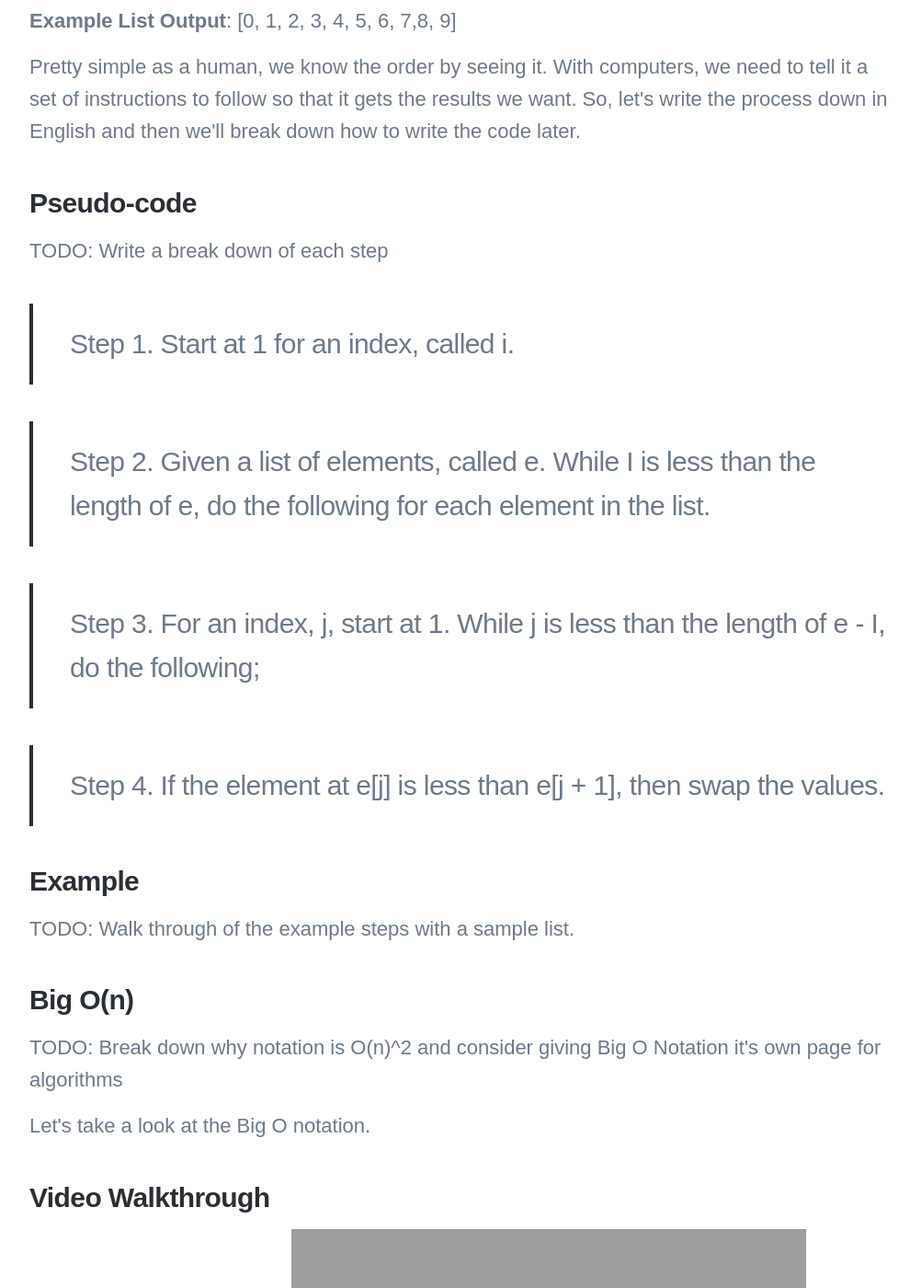
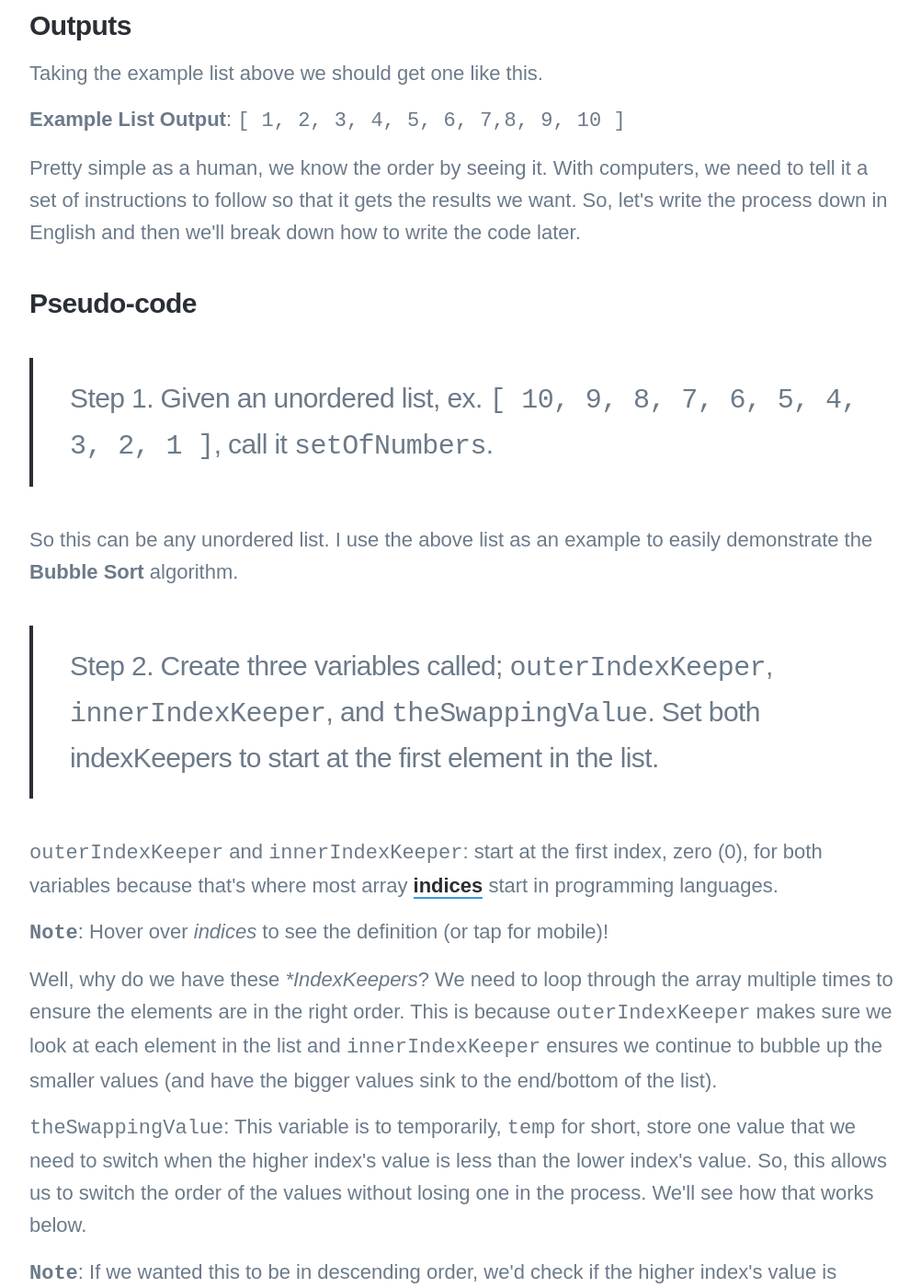
Before and after one commit to pmcavoy89/bubble-sort, a Jekyll site: the page built from docs/index.html, in a window 1280 px wide and 1400 px high, scrolled down 1303 px. Shown: the whole window at 92% size, without its empty margins (138-1140 px from the left). Built offline with Jekyll 4.4.1, drawn with Linux system fonts in a browser that asks for light colours; nearby versions of some CDN libraries; some web fonts are replaced; some of the changed text lies outside the part shown; grey boxes are pictures that could not be loaded.

Commit message:
Update bubbleSort code and pseudo code

```diff
--- a/docs/index.html
+++ b/docs/index.html
@@ -4,6 +4,16 @@ title: Bubble Sort
 description: A tutorial to learn bubble sort.
 featured_image: /images/bubble-sort.jpg
 ---
+
+<!-- TODO: Translate the Bubble Sort page into a markdown file. Too much HTML.
+---
+layout: default
+---
+<div class="home">
+  {% capture index %}{% include index.md %}{% endcapture %}
+  {{ index | markdownify }}
+</div>
+-->
 
 <section class="hero">
 
@@ -14,7 +24,7 @@ featured_image: /images/bubble-sort.jpg
     <div class="wrap">
         <h1>Bubble Sort</h1>
         <p>
-			Bubble Sort is an algorithm that allows a list of elements to be put into sorted order. This is done by swapping the element that are out of order.
+            Bubble Sort is an algorithm that allows a list of elements to be put into sorted order. This is done by swapping the element(s) that are out of order. A great way to think about what we're going to see below is that the bigger values <em>sink</em> while the smaller values <em>bubble</em> up to the top.
         </p>
         <p>
             Given a size of n elements, the algorithm runs O(n)^2 time. Let's take a look at what that means.
@@ -32,13 +42,13 @@ featured_image: /images/bubble-sort.jpg
                 Inputs
             </h3>
             <p>
-				<b>Example List Input</b>: [0, 9, 8, 7, 6, 5, 4, 3, 2, 1]
+                <b>Example List Input</b>: <code>[ 10, 9, 8, 7, 6, 5, 4, 3, 2, 1 ]</code>
             </p>
             <p>
-				So, let's break down what the input is for Bubble Sort. It's any unordered list, I mean, why sort something that is already sorted? I've never done that... 😅 (Okay, maybe I have, I didn't read the SQL!)
+                So, let's breakdown what the input is for Bubble Sort. It's any unordered list, I mean, why sort something that is already sorted? I've never done that... (Okay, maybe I have. I didn't read the SQL! Whoops. 😅)
             </p>
             <p>
-				All jokes aside, Bubble Sort is a quick way to sort small data sets. Other sorting algorithms are more wisely used, but most of the time, let the tool you're using to do it for you.
+                All jokes aside, Bubble Sort is a quick way to sort small data sets. Other sorting algorithms are more wisely used, but most of the time, let the language you're using to do it for you. This doesn't excuse you from knowing different use cases that we'll discuss in the <a href="">Big O Notation</a> post.
             </p>
             <p>
                 <b>Key Points</b>:
@@ -47,13 +57,13 @@ featured_image: /images/bubble-sort.jpg
                     Unordered List
                 </li>
                 <li>
-						Number of elements to be small
+                    Number of elements, in the list, should be small
                 </li>
                 <li>
-						Not efficient
+                    Inefficient
                 </li>
                 <li>
-						Quick and easy (but there's other approaches)
+                    Quick and easy to write
                 </li>
             </ul>
             </p>
@@ -62,7 +72,7 @@ featured_image: /images/bubble-sort.jpg
             </h3>
             <p>Taking the example list above we should get one like this.</p>
             <p>
-				<b>Example List Output</b>: [0, 1, 2, 3, 4, 5, 6, 7,8, 9]
+                <b>Example List Output</b>: <code>[ 1, 2, 3, 4, 5, 6, 7,8, 9, 10 ]</code>
             </p>
             <p>
                 Pretty simple as a human, we know the order by seeing it. With computers, we need to tell it a set of instructions to follow so that it gets the results we want. So, let's write the process down in English and then we'll break down how to write the code later.
@@ -70,22 +80,66 @@ featured_image: /images/bubble-sort.jpg
             <h3>
                 Pseudo-code
             </h3>
+            <blockquote>
+                Step 1. Given an unordered list, ex. <code>[ 10, 9, 8, 7, 6, 5, 4, 3, 2, 1 ]</code>, call it <code>setOfNumbers</code>.
+            </blockquote>
             <p>
-				TODO: Write a break down of each step
+                So this can be any unordered list. I use the above list as an example to easily demonstrate the <b>Bubble Sort</b> algorithm.
             </p>
             <blockquote>
-				Step 1. Start at 1 for an index, called i.
+                Step 2. Create three variables called; <code>outerIndexKeeper</code>, <code>innerIndexKeeper</code>, and <code>theSwappingValue</code>. Set both indexKeepers to start at the first element in the list.
             </blockquote>
+            <p>
+                <code>outerIndexKeeper</code> and <code>innerIndexKeeper</code>: start at the first index, zero (0), for both variables because that's where most array <a title="an indicator, sign, or measure of something. AKA: Plural of index">indices</a> start in programming languages.
+            </p>
+            <p>
+                <code><b>Note</b></code>: Hover over <em>indices</em> to see the definition (or tap for mobile)!
+            </p>
+            <p>
+                Well, why do we have these <em>*IndexKeepers</em>? We need to loop through the array multiple times to ensure the elements are in the right order. This is because <code>outerIndexKeeper</code> makes sure we look at each element in the list and <code>innerIndexKeeper</code> ensures we continue to bubble up the smaller values (and have the bigger values sink to the end/bottom of the list).
+            </p>
+            <p>
+                <code>theSwappingValue</code>: This variable is to temporarily, <code>temp</code> for short, store one value that we need to switch when the higher index's value is less than the lower index's value. So, this allows us to switch the order of the values without losing one in the process. We'll see how that works below.
+            </p>
+            <p>
+                <b><code>Note</code></b>: If we wanted this to be in descending order, we'd check if the higher index's value is greater
+            </p>
             <blockquote>
-				Step 2. Given a list of elements, called e. While I is less than the length of e, do the following for each element in the list.
+                Step 3. Given a list of elements called <code>setOfNumbers</code>, for each element in the list check to make sure it is in the right order, incrementing <code>outerIndexKeeper</code>.
             </blockquote>
+            <p>
+                This step ensures that each item is being checked for correct order. Because lists start at index 0, we need to go to <code>setOfNumbers-1</code>, to look at each item in the list. In the following step, we will actually do the comparison to determine if a swap is needed.
+            </p>
             <blockquote>
-				Step 3. For an index, j, start at 1. While j is less than the length of e - I, do the following;
+                Step 4. Given a list of elements called <code>setOfNumbers</code>, for each element minus the <code>outerIndexKeeper</code> minus 1, check if we need to swap values.
             </blockquote>
+            <p>
+                This is the inner loop. The inner loop controls that the largest is sorted to the end of the list. We subtract <code>outerIndexKeeper</code> because it ensures we don't check an element that we've already sorted after the first pass.
+            </p>
+            <p>
+                The additional minus 1 to ensure that we stay within the bounds of the array on our first pass since the last element is going to be checked if it needs to be swapped or not when we get to the second to last element of the list.
+            </p>
+            <p>
+                TODO: Link to an article that does a deep dive and illustrates this.
+            </p>
+            <p>
+                Let's take a look at what the swap looks like next.
+            </p>
             <blockquote>
-				Step 4. If the element at e[j] is less than e[j + 1], then swap the values.
+                Step 5. If <code>setOfNumbers[innerIndexKeeper]</code> is <em>less than</em> <code>setOfNumbers[innerIndexKeeper+1]</code>, then assign <code>theSwappingValue</code> to <code>setOfNumbers[innerIndexKeeper]</code>, <code>setOfNumbers[innerIndexKeeper]</code> to <code>setOfNumbers[innerIndexKeeper+1]</code> and <code>setOfNumbers[innerIndexKeeper+1]</code> to <code>theSwappingValue</code>.
             </blockquote>
-
+            <p>
+                Okay, let's break this down a bit. There's two major things going on here. One is the condition check if the elements should be swapped. The other, does the swapping of the values.
+            </p>
+            <p>
+                The conditional check is where we make the decision if two values need to switch positions in the list. This is where <code>theSwappingValue</code> comes into play. The role of the variable is to help us not lose one of the values that we need to swap.
+            </p>
+            <p>
+                If we didn't have <code>theSwappingValue</code>, it'd be like us forgetting the values we were swapping in our short term memory. Computers can't just <em>look up</em> (like we can with our eyes) a value once it has been change.
+            </p>
+            <p>
+                TODO: Should I expand upon how to make <b>Bubble Sort</b> do ascending/descending?
+            </p>
             <h3>
                 Example
             </h3>
@@ -106,8 +160,8 @@ featured_image: /images/bubble-sort.jpg
             </h3>
             <p>
                 TODO: Need to center video
-				<iframe width="560" height="315" src="https://www.youtube-nocookie.com/embed/T-14OjQE1uc" title="YouTube video player"
-					frameborder="0"
+                <iframe width="560" height="315" src="https://www.youtube-nocookie.com/embed/T-14OjQE1uc"
+                    title="YouTube video player" frameborder="0"
                     allow="accelerometer; autoplay; clipboard-write; encrypted-media; gyroscope; picture-in-picture; web-share"
                     allowfullscreen></iframe>
             </p>
```
Also changed, not shown: bubble-sort.js (+8 -7 lines). Lines whose indentation alone changed are shown as unchanged.
